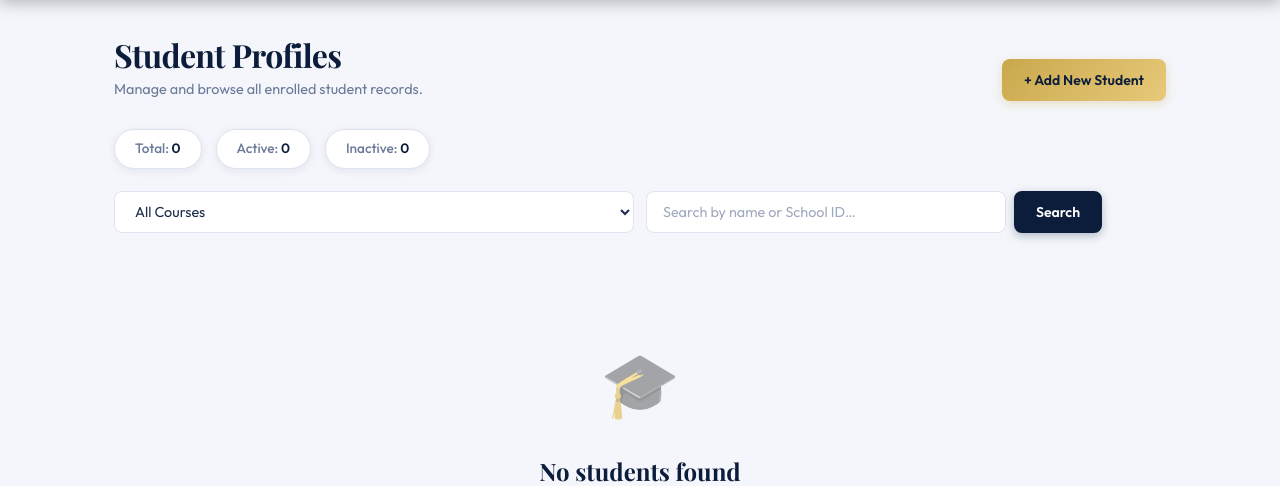
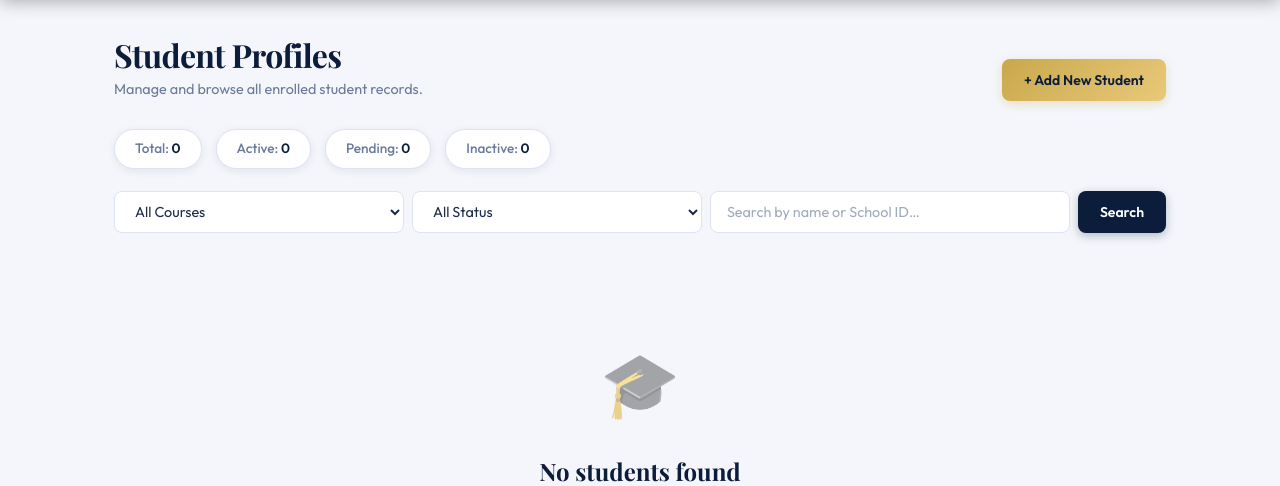
Before and after one commit to jannnnn12/CECStudentProfileSystem, a Django app: page / in a window 1280 px wide. Shown: the part 66-552 px from the top of the page. Run offline with Django 4.2, Linux system fonts and the light colour scheme; the visitor is signed in with stand-in values (Sample User, id 1); data that the repository does not hold is empty; parts of the project's set-up code (start-up, migrations or seed data) failed here and were passed over.

Commit message:
Add pending approval flow, status filter, irregular year level, and validation improvements

```diff
--- a/cecproject/students/models.py
+++ b/cecproject/students/models.py
@@ -6,7 +6,7 @@ YEAR_LEVEL_CHOICES = [
     ('2nd Year', '2nd Year'),
     ('3rd Year', '3rd Year'),
     ('4th Year', '4th Year'),
-    ('5th Year', '5th Year'),
+    ('Irregular Student', 'Irregular Student'),
 ]
 
 COURSE_CHOICES = [
@@ -19,6 +19,7 @@ COURSE_CHOICES = [
 
 STATUS_REASON_CHOICES = [
     ('active', 'Active'),
+    ('pending_approval', 'Pending Approval'),
     ('school_transfer', 'School Transfer'),
     ('stopped_school', 'Stopped School'),
     ('other', 'Other'),
@@ -40,6 +41,7 @@ class Student(models.Model):
     )
     is_active     = models.BooleanField(default=True)
     status_reason = models.CharField(max_length=20, choices=STATUS_REASON_CHOICES, default='active', blank=True)
+    status_note   = models.CharField(max_length=255, blank=True)
     created_at    = models.DateTimeField(auto_now_add=True)
 
     class Meta:
--- a/cecproject/students/templates/students/student_list.html
+++ b/cecproject/students/templates/students/student_list.html
@@ -18,6 +18,7 @@
   <div class="stats-strip">
     <div class="stat-pill">Total: <strong>{{ total }}</strong></div>
     <div class="stat-pill">Active: <strong>{{ active_count }}</strong></div>
+    <div class="stat-pill">Pending: <strong>{{ pending_count }}</strong></div>
     <div class="stat-pill">Inactive: <strong>{{ inactive_count }}</strong></div>
   </div>
 
@@ -35,10 +36,8 @@
 
   <!-- Filters & Search -->
   <div style="display: flex; gap: 12px; margin-bottom: 20px; flex-wrap: wrap;">
-
-    <!-- Course Filter -->
-    <form method="get" action="" style="display: flex; gap: 8px; flex: 1; min-width: 200px;">
-      <select name="course" class="search-input" style="flex: 1; max-width: none;" onchange="this.form.submit()">
+    <form method="get" action="" style="display: flex; gap: 8px; flex: 1; min-width: 300px; flex-wrap: wrap;">
+      <select name="course" class="search-input" style="flex: 1; min-width: 180px; max-width: none;">
         <option value="">All Courses</option>
         {% for code, name in course_choices %}
           <option value="{{ code }}" {% if course_filter == code %}selected{% endif %}>
@@ -46,20 +45,22 @@
           </option>
         {% endfor %}
       </select>
-    </form>
-
-    <!-- Search Bar -->
-    <form method="get" action="" style="display: flex; gap: 8px; flex: 1; min-width: 200px;">
+      <select name="status" class="search-input" style="flex: 1; min-width: 160px; max-width: none;">
+        <option value="">All Status</option>
+        <option value="active" {% if status_filter == 'active' %}selected{% endif %}>Active</option>
+        <option value="pending" {% if status_filter == 'pending' %}selected{% endif %}>Pending Approval</option>
+        <option value="inactive" {% if status_filter == 'inactive' %}selected{% endif %}>Inactive</option>
+      </select>
       <input
         type="text"
         name="q"
         value="{{ query }}"
         class="search-input"
         placeholder="Search by name or School ID…"
-        style="flex: 1;"
+        style="flex: 2; min-width: 220px;"
       />
       <button type="submit" class="btn btn-primary">Search</button>
-      {% if query or course_filter %}
+      {% if query or course_filter or status_filter %}
         <a href="{% url 'student_list' %}" class="btn btn-outline">✕ Clear</a>
       {% endif %}
     </form>
@@ -88,9 +89,15 @@
           <span class="badge badge-year">{{ student.year_level }}</span>
           <span class="badge badge-age">ID: {{ student.school_id }}</span>
           {% if not student.is_active %}
-          <span class="badge" style="background: #FFF3E0; color: #E65100; border: 1px solid #FFD54F;">
-            Inactive
-          </span>
+            {% if student.status_reason == 'pending_approval' %}
+            <span class="badge" style="background: #E3F2FD; color: #0D47A1; border: 1px solid #90CAF9;">
+              Pending Approval
+            </span>
+            {% else %}
+            <span class="badge" style="background: #FFF3E0; color: #E65100; border: 1px solid #FFD54F;">
+              Inactive
+            </span>
+            {% endif %}
           {% endif %}
         </div>
       </div>
@@ -102,7 +109,9 @@
         {% if student.is_active %}
           <a href="{% url 'student_set_inactive' student.pk %}" class="btn-delete">⊘ Inactive</a>
         {% else %}
-          <a href="{% url 'student_set_active' student.pk %}" class="btn-edit" style="background: #E8F5E9; color: #1B5E20; border-right: 1px solid var(--border);">↻ Reactivate</a>
+          <a href="{% url 'student_set_active' student.pk %}" class="btn-edit" style="background: #E8F5E9; color: #1B5E20; border-right: 1px solid var(--border);">
+            {% if student.status_reason == 'pending_approval' %}✓ Approve{% else %}↻ Reactivate{% endif %}
+          </a>
         {% endif %}
       </div>
 
--- a/cecproject/students/templates/students/student_register.html
+++ b/cecproject/students/templates/students/student_register.html
@@ -38,6 +38,12 @@
             {% endif %}
             {{ message }}
           </div>
+        {% endfor %}
+      {% endif %}
+
+      {% if form.non_field_errors %}
+        {% for error in form.non_field_errors %}
+          <div class="login-message error">{{ error }}</div>
         {% endfor %}
       {% endif %}
 
--- a/cecproject/students/templates/students/student_register_success.html
+++ b/cecproject/students/templates/students/student_register_success.html
@@ -32,7 +32,7 @@
           <h2>Registration Successful!</h2>
           <p>
             Welcome, <span class="confirm-name">{{ student.full_name }}</span>!<br/>
-            Your student profile has been created successfully.
+            Your student profile has been submitted successfully.
           </p>
           <p style="margin-top: 12px; font-size: 0.9rem; color: var(--text-muted);">
             <strong>School ID:</strong> {{ student.school_id }}<br/>
@@ -40,7 +40,7 @@
             <strong>Year Level:</strong> {{ student.year_level }}
           </p>
           <p style="margin-top: 20px; font-size: 0.85rem; color: var(--text-muted);">
-            Your profile is now visible in the CEC Student Profile System dashboard.
+            Your profile is now pending admin approval before it becomes active in the dashboard.
           </p>
 
           <div class="confirm-actions">
--- a/cecproject/students/views.py
+++ b/cecproject/students/views.py
@@ -60,10 +60,11 @@ def student_register(request):
         form = StudentRegistrationForm(request.POST, request.FILES)
         if form.is_valid():
             student = form.save(commit=False)
-            student.is_active = True
-            student.status_reason = 'active'
+            student.is_active = False
+            student.status_reason = 'pending_approval'
+            student.status_note = ''
             student.save()
-            messages.success(request, f'Welcome {student.full_name()}! Your profile has been created successfully. Admin can now see it in the student dashboard.')
+            messages.success(request, f'Welcome {student.full_name()}! Your profile has been submitted and is now pending admin approval.')
             return redirect('student_register_success', pk=student.pk)
     else:
         form = StudentRegistrationForm()
@@ -92,12 +93,21 @@ def student_register_success(request, pk):
 def student_list(request):
     """Dashboard — list all students as cards with course filtering and statistics."""
     course_filter = request.GET.get('course', '').strip()
+    status_filter = request.GET.get('status', '').strip()
     query = request.GET.get('q', '').strip()
     students = Student.objects.all()
 
     # Apply course filter
     if course_filter:
         students = students.filter(course=course_filter)
+
+    # Apply status filter
+    if status_filter == 'active':
+        students = students.filter(is_active=True)
+    elif status_filter == 'pending':
+        students = students.filter(is_active=False, status_reason='pending_approval')
+    elif status_filter == 'inactive':
+        students = students.filter(is_active=False).exclude(status_reason='pending_approval')
 
     # Apply search filter
     if query:
@@ -112,9 +122,11 @@ def student_list(request):
         'students': students,
         'query': query,
         'course_filter': course_filter,
+        'status_filter': status_filter,
         'total': Student.objects.count(),
         'active_count': Student.objects.filter(is_active=True).count(),
-        'inactive_count': Student.objects.filter(is_active=False).count(),
+        'inactive_count': Student.objects.filter(is_active=False).exclude(status_reason='pending_approval').count(),
+        'pending_count': Student.objects.filter(is_active=False, status_reason='pending_approval').count(),
         'course_choices': COURSE_CHOICES,
         'course_stats': course_stats,
     }
@@ -173,10 +185,19 @@ def student_set_inactive(request, pk):
 
     if request.method == 'POST':
         reason = request.POST.get('status_reason', 'other')
+        custom_reason = request.POST.get('status_note', '').strip()
+        if reason == 'other' and not custom_reason:
+            messages.error(request, 'Please provide a custom reason when selecting Other.')
+            return render(request, 'students/student_set_inactive.html', {
+                'student': student,
+                'status_reasons': STATUS_REASON_CHOICES,
+            })
         student.is_active = False
         student.status_reason = reason
+        student.status_note = custom_reason if reason == 'other' else ''
         student.save()
-        messages.success(request, f'Profile for {student.full_name()} marked as inactive ({dict(STATUS_REASON_CHOICES).get(reason, reason)}).')
+        reason_label = custom_reason if reason == 'other' else dict(STATUS_REASON_CHOICES).get(reason, reason)
+        messages.success(request, f'Profile for {student.full_name()} marked as inactive ({reason_label}).')
         return redirect('student_list')
 
     return render(request, 'students/student_set_inactive.html', {
@@ -191,10 +212,15 @@ def student_set_active(request, pk):
     student = get_object_or_404(Student, pk=pk)
 
     if request.method == 'POST':
+        was_pending = (student.status_reason == 'pending_approval')
         student.is_active = True
         student.status_reason = 'active'
+        student.status_note = ''
         student.save()
-        messages.success(request, f'Profile for {student.full_name()} marked as active.')
+        if was_pending:
+            messages.success(request, f'Pending profile for {student.full_name()} has been approved and marked as active.')
+        else:
+            messages.success(request, f'Profile for {student.full_name()} marked as active.')
         return redirect('student_list')
 
     return render(request, 'students/student_set_active.html', {'student': student})
```
Also changed, not shown: cecproject/students/forms.py (+65 -0 lines), cecproject/students/templates/students/student_detail.html (+18 -5 lines), cecproject/students/templates/students/student_set_active.html (+16 -6 lines), cecproject/students/templates/students/student_set_inactive.html (+46 -1 lines), cecproject/students/migrations/0003_student_status_note_and_pending_reason.py (added), cecproject/students/migrations/0004_year_level_irregular.py (added).
